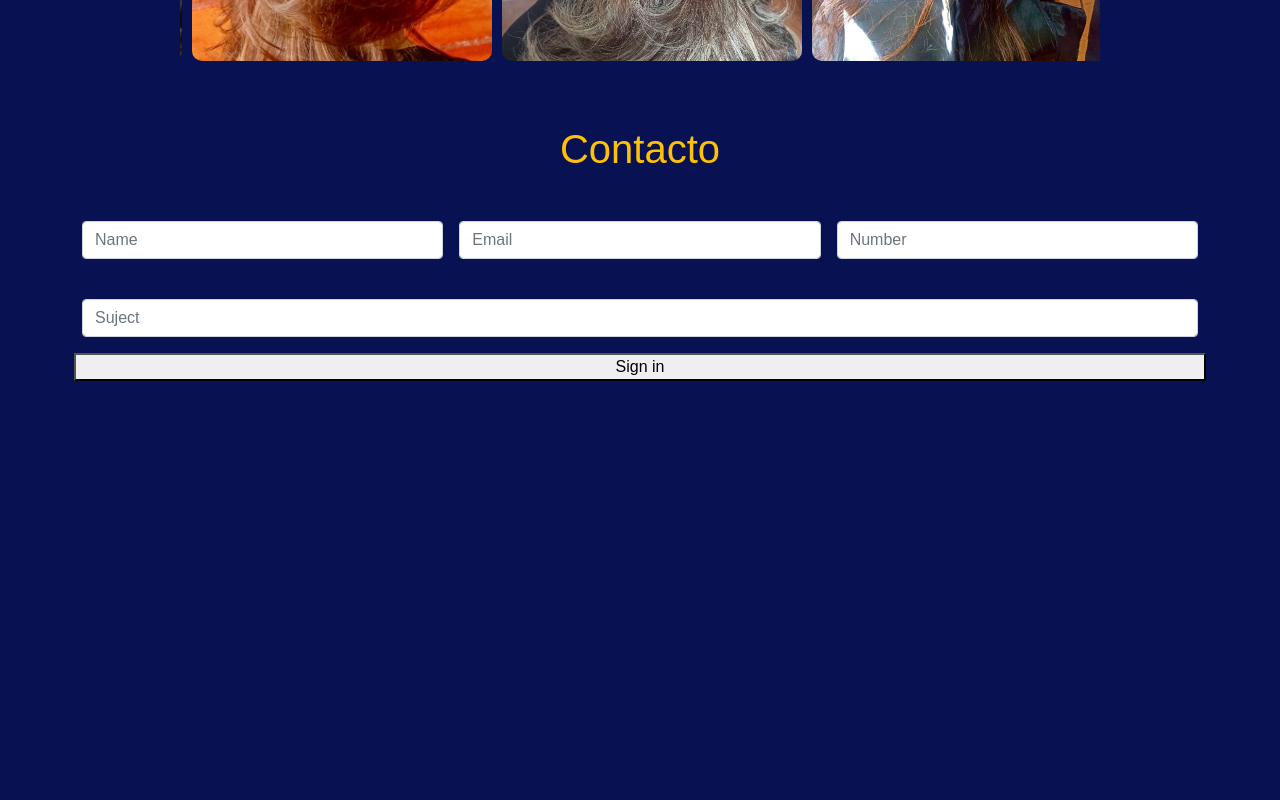
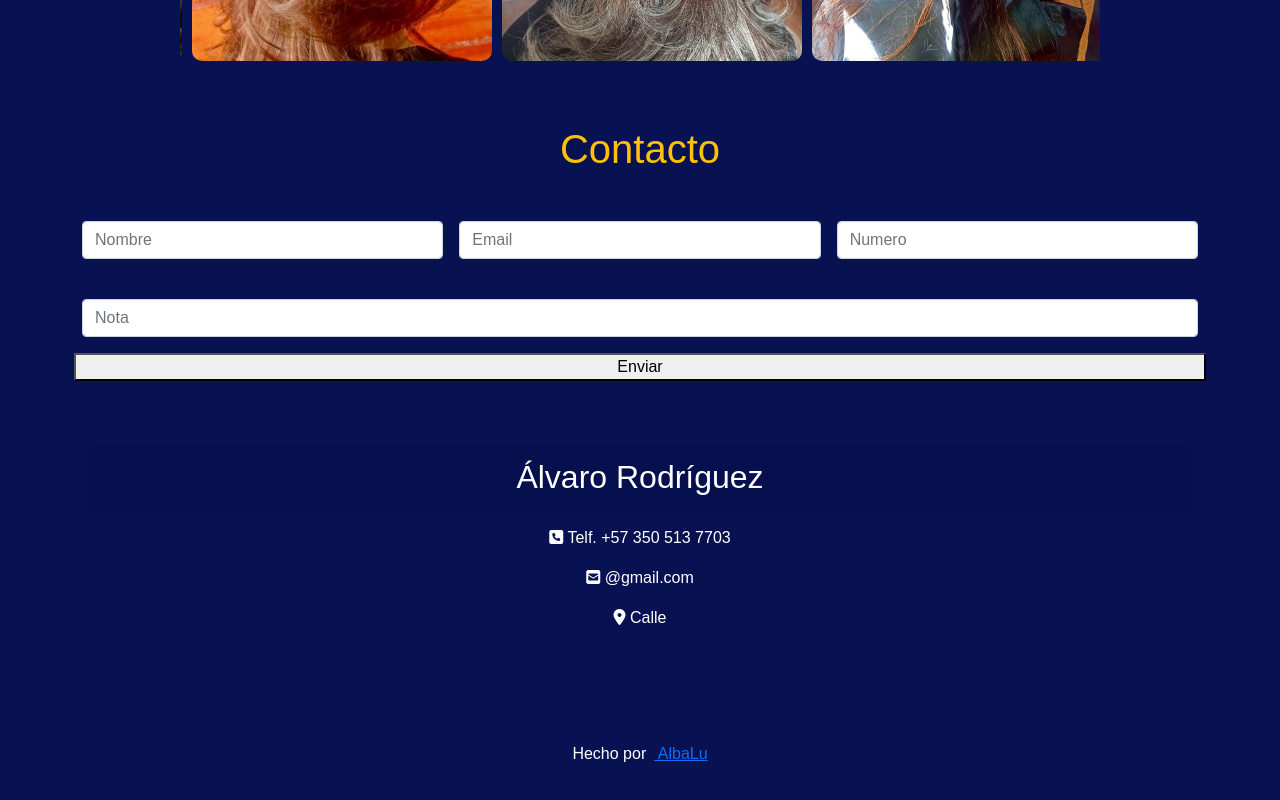
Before and after one commit to AllbaLu/peluqueria, a React (Vite) app: page / in a window 1280 px wide. Shown: the part 1994-2794 px from the top of the page. Before the commit the page ends 2423 px from the top, so only its background shows below. Built offline with nearby package versions, Linux system fonts and the light colour scheme.

Commit message:
added footer

```diff
--- a/src/App.jsx
+++ b/src/App.jsx
@@ -26,6 +26,7 @@ function App() {
             <Carrousel />
             <FormContact />
 
+            <Footer />
       </BrowserRouter>
 
     </>
--- a/src/front/component/carrousel.jsx
+++ b/src/front/component/carrousel.jsx
@@ -75,7 +75,7 @@ export const Carrousel = ({direction = "left", speed = 1}) => {
             <div className="carrousel mt-4">
                 {/* carrousel 1 */}
                 <h1 className="text-white mt-4">
-                    Mi trabajo
+                    Trabajos
                 </h1>
                 <button className="btn prev" onClick={prevSlide}>&lt;</button>
                 <div className="carrousel-container mt-5"
--- a/src/front/component/footer.jsx
+++ b/src/front/component/footer.jsx
@@ -1,25 +1,37 @@
 
-
-
-
+const openLink = (url) => {
+    window.open(url, "_blank", "noopener,noreferrer");
+};
 
 
 export const Footer = () => {
 
     return (
 
-        <div className="container-fluid">
-            <nav className="navbar navbar-dark bg-dark">
-                <div className="text-center">
+        <div className="container-fluid mt-5">
+            <div className="card border-dark bg-transparent text-white mb-3" style={{
+                    maxWidth: "100%",
+                    width: "clamp(350px, 95%, 1100px)", // Esto adapta el ancho a distintos tamaños
+                    margin: "0 auto",
+                    border: "none",
+                    padding: "0rem"
+                }} >
+                <div className="card-header mt-3 fs-2">Álvaro Rodríguez</div>
+                <div className="card-body text-white">
+                    <p className="card-text"><i className="fa-solid fa-square-phone"></i> Telf. +57 350 513 7703</p>
+                    <p className="card-text"><i className="fa-solid fa-square-envelope"></i> @gmail.com</p>
+                    <p className="card-text mb-5"><i className="fa-solid fa-location-dot"></i> Calle </p>
+                </div>
+            </div>
+            <div>
+               <p className="mt-5">Hecho por
+                <a  onClick={(() => openLink("https://www.linkedin.com/in/alba-luccia-rodr%C3%ADguez-qui%C3%B11/"))}
+                    className="card-link ms-2"
+                >  AlbaLu
+                </a>
+                </p>
 
-                    <span className="navbar-text">
-                        derechos reservados
-                    </span>
-                    <span>
-                        hecho por @
-                    </span>
-                </div>
-            </nav>
+            </div>
         </div>
     )
 }
--- a/src/front/component/formContact.jsx
+++ b/src/front/component/formContact.jsx
@@ -15,7 +15,7 @@ export const FormContact = () => {
                     </h1>
                     <div className="col-md-4">
                         <label for="inputName" className="form-label"></label>
-                        <input type="name" className="form-control" id="inputName" placeholder="Name"/>
+                        <input type="name" className="form-control" id="inputName" placeholder="Nombre"/>
                     </div>
                     <div className="col-md-4">
                         <label for="inputEmail4" className="form-label"></label>
@@ -23,13 +23,13 @@ export const FormContact = () => {
                     </div>
                     <div className="col-md-4">
                         <label for="inputNumber" className="form-label"></label>
-                        <input type="PhoneNumber" className="form-control" id="inputNumber" placeholder="Number"/>
+                        <input type="PhoneNumber" className="form-control" id="inputNumber" placeholder="Numero"/>
                     </div>
                     <div className="col-12">
                         <label for="inputText" className="form-label"></label>
-                        <input type="text" className="form-control" id="inputText" placeholder="Suject"/>
+                        <input type="text" className="form-control" id="inputText" placeholder="Nota"/>
                     </div>
-                    <button onSubmit={''} > Sign in</button>
+                    <button onSubmit={''} > Enviar</button>
                 </form>
             </div>
         </section>
--- a/src/front/component/navBar.jsx
+++ b/src/front/component/navBar.jsx
@@ -1,4 +1,4 @@
-import logo from "../img/logoPeluqueria.jpg"
+import logo from "../img/AlvLoEd.jpg"
 import { Link } from "react-router-dom";
 
 
@@ -11,7 +11,7 @@ export const NavBar = () => {
             <div className="container-fluid ">
                 <h1 className="d-flex text-center  ">
                     <img src={logo } style={{width: "50px", height: "50px", borderRadius: "50px"}}/>
-                    <em><a className="navbar-brand text-warning fs-1 ms-2 " href="#" > Alvaro Rodríguez</a></em>
+                    <em><a className="navbar-brand text-warning fs-1 ms-2 " href="#" > Álvaro Rodríguez</a></em>
                 </h1>
 
                 <div className="collapse navbar-collapse d-flex justify-content-end " id="navbarNav">
@@ -26,7 +26,7 @@ export const NavBar = () => {
                             <a className="text-warning " href="#services">Servicios</a>
                         </li>
                         <li className="nav-item mx-2">
-                            <a className="text-warning " href="#carrousel">Mi trabajo</a>
+                            <a className="text-warning " href="#carrousel">Trabajos</a>
                         </li>
                         <li className="nav-item mx-2">
                             <a className="text-warning " href="#formContact">Contacto</a>
```
